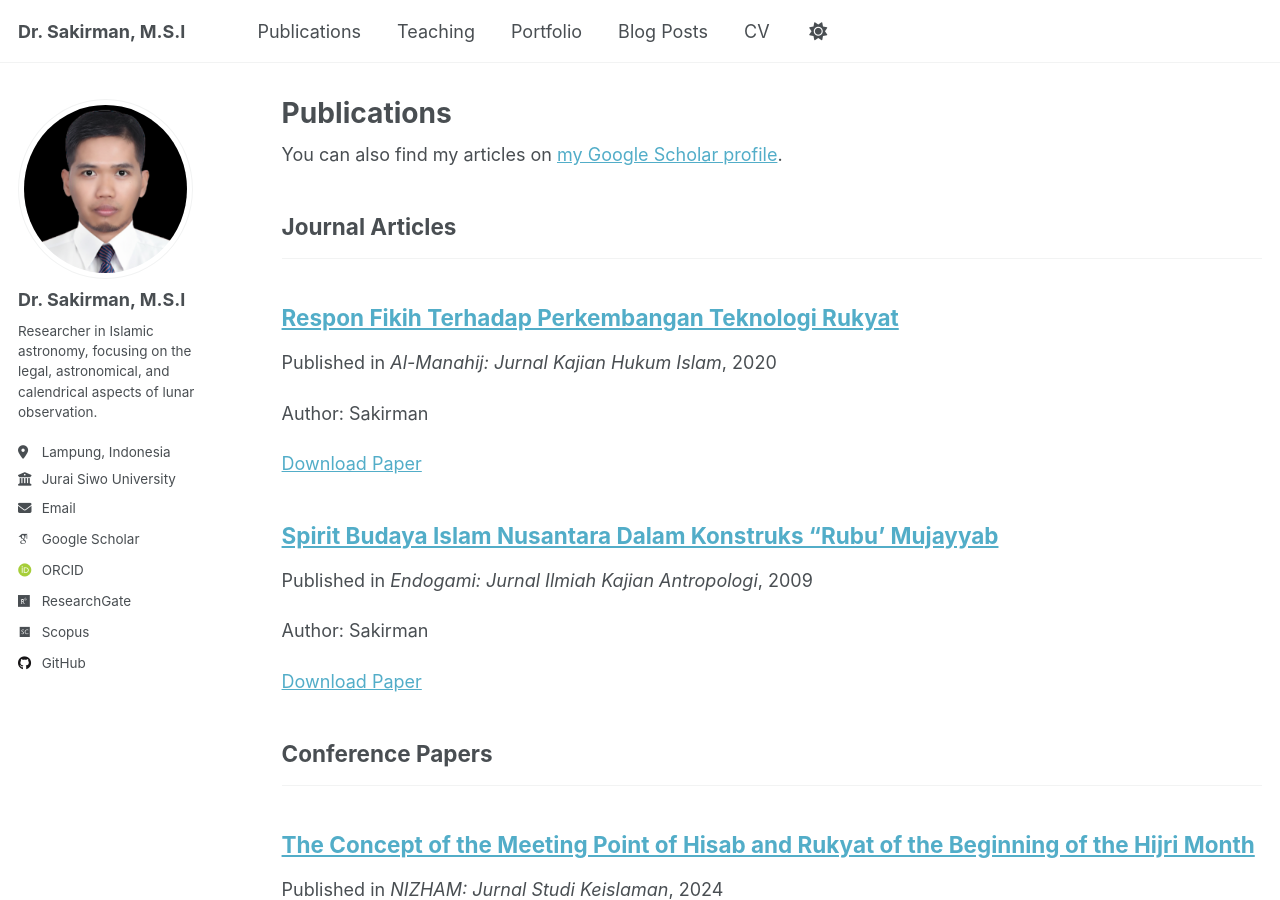
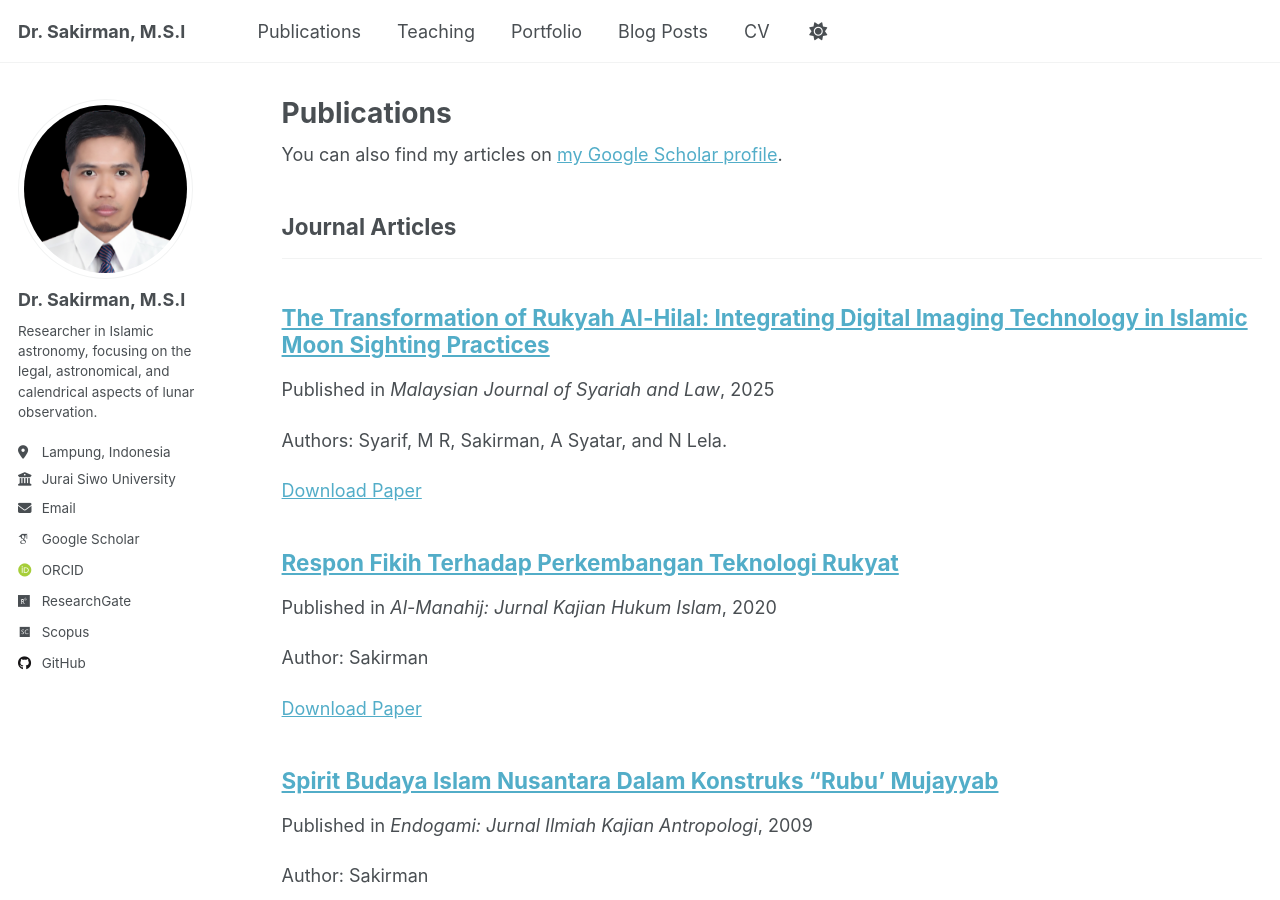
Before and after one commit to sakir-man/sakir-man.github.io, a Jekyll site: the page built from _pages/publications.html, in a window 1280 px wide and 900 px high. Built offline with Jekyll 4.4.1, drawn with Linux system fonts in a browser that asks for light colours; some web fonts are replaced; a script that is not in the unit is left out; a file with an impossible date is left out.

Commit message:
Update 2015-10-01-paper-title-number-3.md

```diff
--- a/_publications/2015-10-01-paper-title-number-3.md
+++ b/_publications/2015-10-01-paper-title-number-3.md
@@ -2,9 +2,9 @@
 title: "The Transformation of Rukyah Al-Hilal: Integrating Digital Imaging Technology in Islamic Moon Sighting Practices"
 collection: publications
 category: manuscripts
-permalink: /publication/2015-10-01-paper-title-number-3
+permalink: /publication/2025-10-01-paper-title-number-3
 excerpt: 'Authors: Syarif, M R, Sakirman, A Syatar, and N Lela.'
-date: 2025
+date: 2025-10-01
 venue: 'Malaysian Journal of Syariah and Law'
 paperurl: 'https://mjsl.usim.edu.my/index.php/jurnalmjsl/article/view/751/495'
 ---
```
